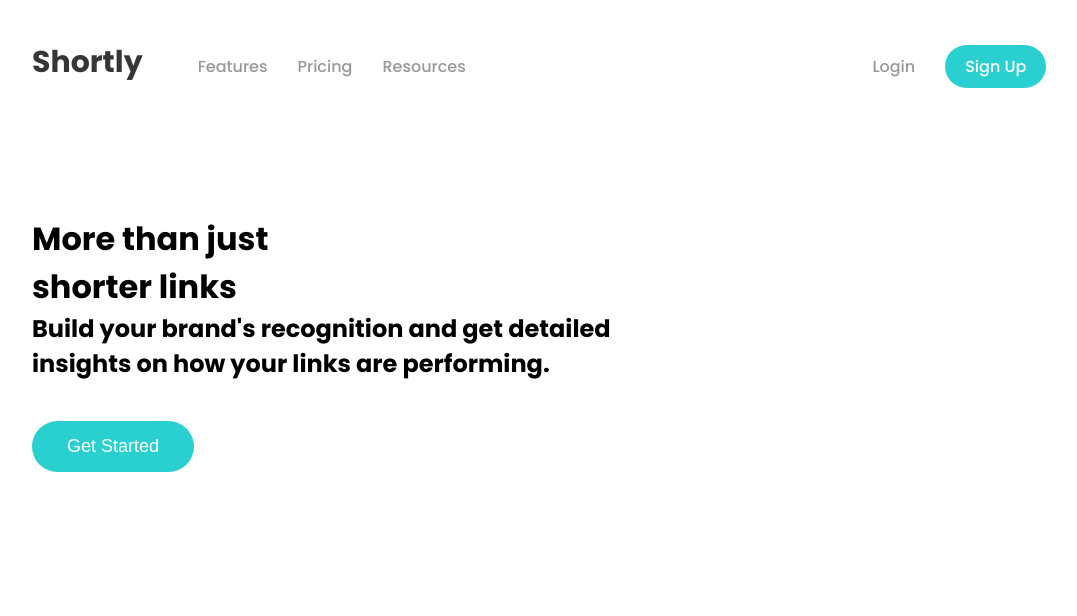
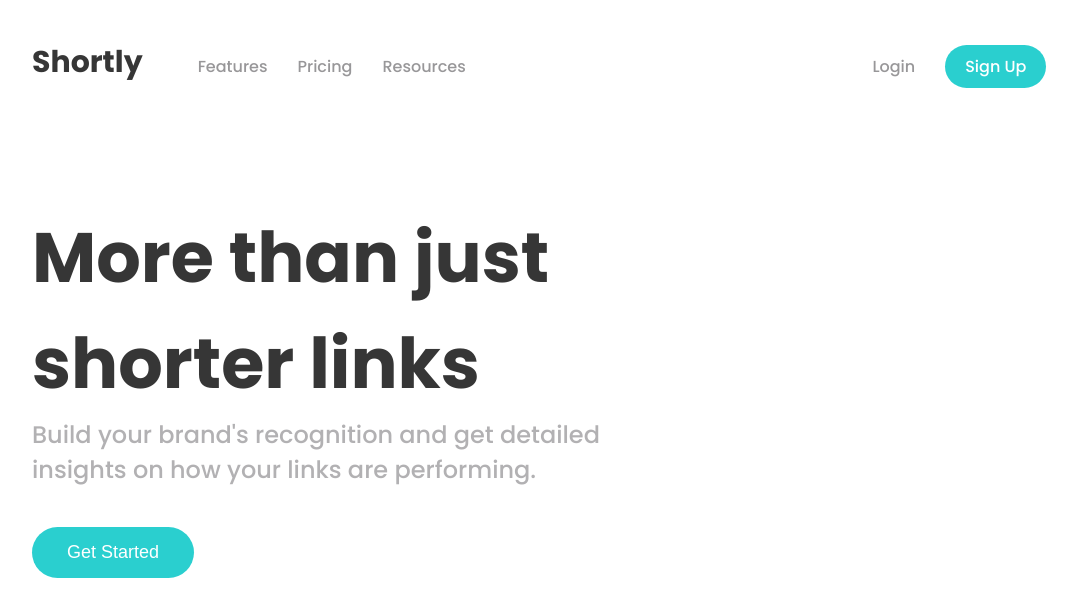
Before and after one commit to arodriguez175/url-shortener, a React (Create React App) app: page / in a window 1280 px wide. Shown: the top 616 px of the page, without its empty margins (116-1193 px from the left). Built offline with nearby package versions, Linux system fonts and the light colour scheme.

Commit message:
Made the h1 bigger, added color to the h2, and made font weight 700 for h1 and 500 for h2.

```diff
--- a/src/Hero.css
+++ b/src/Hero.css
@@ -5,12 +5,17 @@ h2 {
 }
 
 h1 {
+  color: #363636;
   margin-bottom: 0;
+  font-weight: 700;
+  font-size: 70px;
 }
 
 h2 {
   margin-top: 0;
   margin-bottom: 40px;
+  color: #b2b1b3;
+  font-weight: lighter;
 }
 
 button {
--- a/src/Navbar.css
+++ b/src/Navbar.css
@@ -1,6 +1,6 @@
 .navbar {
   margin-top: 40px;
-  margin-bottom: 130px;
+  margin-bottom: 120px;
 }
 
 .navbar li {
@@ -16,7 +16,6 @@
 #logo {
   margin-left: 100px;
   margin-right: 40px;
-  /*font-weight: 500px; Didn't work*/
   font-size: 30px;
 }
 
```
